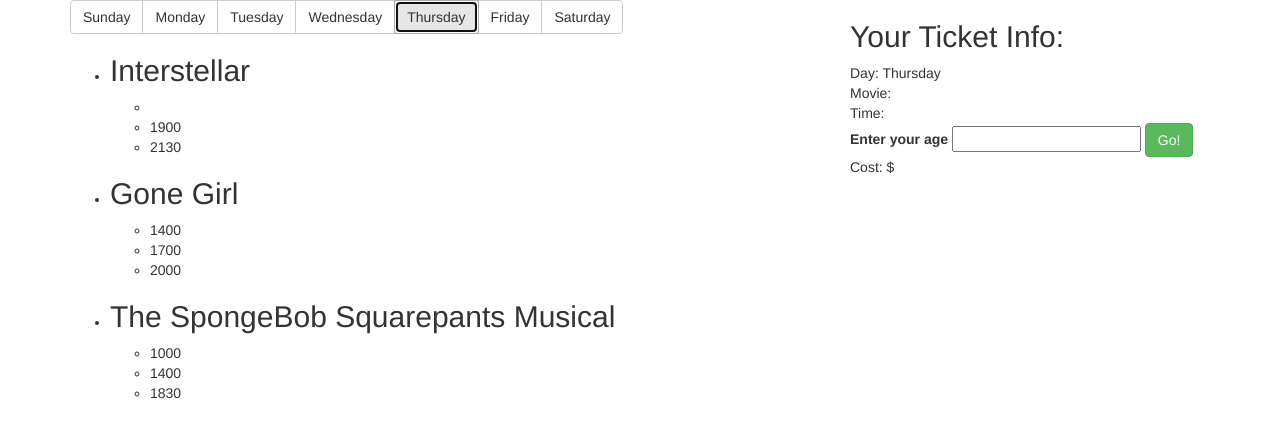
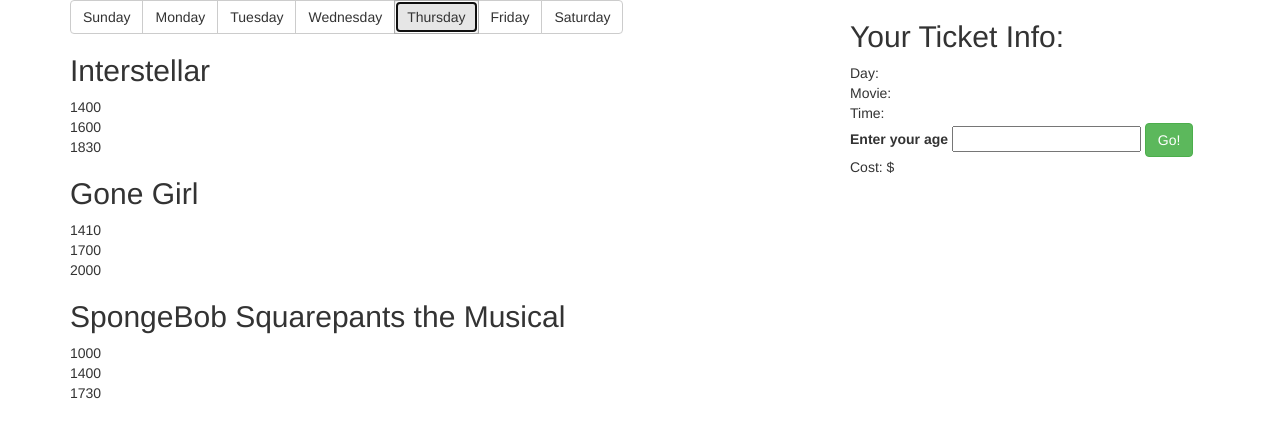
Before and after one commit to sajoy/movie-tickets, a plain HTML site: page index.html in a window 1280 px wide. Both pictures are taken after a click on the button "Thursday". Drawn offline with Linux system fonts and the light colour scheme.

Commit message:
add movie object and redo some html

```diff
--- a/index.html
+++ b/index.html
@@ -12,43 +12,18 @@
       <div class="row">
         <div class="col-md-8">
           <div class="btn-group" role="group" aria-label="...">
-            <button type="button" id="Sunday" class="btn btn-default">Sunday</button>
-            <button type="button" id="Monday" class="btn btn-default">Monday</button>
-            <button type="button" id="Tuesday" class="btn btn-default">Tuesday</button>
-            <button type="button" id="Wednesday" class="btn btn-default">Wednesday</button>
-            <button type="button" id="Thursday" class="btn btn-default">Thursday</button>
-            <button type="button" id="Friday" class="btn btn-default">Friday</button>
-            <button type="button" id="Saturday" class="btn btn-default">Saturday</button>
+            <button type="button" id="day1" class="btn btn-default">Sunday</button>
+            <button type="button" id="day2" class="btn btn-default">Monday</button>
+            <button type="button" id="day3" class="btn btn-default">Tuesday</button>
+            <button type="button" id="day4" class="btn btn-default">Wednesday</button>
+            <button type="button" id="day5" class="btn btn-default">Thursday</button>
+            <button type="button" id="day6" class="btn btn-default">Friday</button>
+            <button type="button" id="day7" class="btn btn-default">Saturday</button>
           </div>
-          <div id="movie-options">
-            <ul>
-              <li>
-                <h2 id='movie1'></h2>
-                <ul class="times1">
-                  <li> <span class="showtime1"></span>  </li>
-                  <li> <span class="showtime2"></span>  </li>
-                  <li> <span class="showtime3"></span>  </li>
-                </ul>
-              </li>
-              <li>
-                <h2 id='movie2'></h2>
-                <ul class="times2">
-                  <li> <span class="showtime1"></span>  </li>
-                  <li> <span class="showtime2"></span>  </li>
-                  <li> <span class="showtime3"></span>  </li>
-                </ul>
-              </li>
-              <li>
-                <h2 id='movie3'></h2>
-                <ul class="times3">
-                  <li> <span class="showtime1"></span>  </li>
-                  <li> <span class="showtime2"></span>  </li>
-                  <li> <span class="showtime3"></span>  </li>
-                </ul>
-              </li>
-            </ul>
 
-          </div>
+        <div id="movie-options">
+        </div>
+
         </div>
         <div class="col-md-4">
           <div id="show-price">
--- a/js/scripts.js
+++ b/js/scripts.js
@@ -14,10 +14,10 @@ var Ticket = {
      }
    },
    isMatinee: function() {
-     return (this.showtime < 1800) ? true : false;
+     return (this.movie.showtime < 1800) ? true : false;
    },
    isWeekend: function() {
-     return (this.day === 'Friday' || this.day === 'Saturday' || this.day === 'Sunday') ? true : false;
+     return (this.movie.day === 'Friday' || this.movie.day === 'Saturday' || this.movie.day === 'Sunday') ? true : false;
    },
    whatPrice: function() {
      if (this.isYoung()) {
@@ -30,39 +30,63 @@ var Ticket = {
    }
 };
 
+var Movie = {};
+
 
 $(function() {
   var newTicket = Object.create(Ticket);
 
-  $("#movie-options h2").text(newTicket.movieName);
+  var movie1 = Object.create(Movie);
+  movie1.name = "Interstellar";
+  movie1.showtimes = [1400, 1600,1830];
 
-  $('#Thursday').click(function() {
-    $('#movie1').text('Interstellar');
-    $('.showtime .times1 .showtime1').text('1600');
-    $('.times1 .showtime2').text('1900');
-    $('.times1 .showtime3').text('2130');
+  var movie2 = Object.create(Movie);
+  movie2.name = "Gone Girl";
+  movie2.showtimes = [1410, 1700,2000];
+
+  var movie3 = Object.create(Movie);
+  movie3.name = "SpongeBob Squarepants the Musical";
+  movie3.showtimes = [1000, 1400,1730];
+
+  var movies = [movie1, movie2, movie3];
 
 
+  $('#day5').click(function() {
+    var content = "";
 
-    $('#movie2').text('Gone Girl');
-    $('.times2 .showtime1').text('1400');
-    $('.times2 .showtime2').text('1700');
-    $('.times2 .showtime3').text('2000');
+    for (var i = 0; i < 3; i++) {
 
-    $('#movie3').text('The SpongeBob Squarepants Musical');
-    $('.times3 .showtime1').text('1000');
-    $('.times3 .showtime2').text('1400');
-    $('.times3 .showtime3').text('1830');
+      content = "<div class='movie'> <h2>";
+      content += movies[i].name;
+      content += "</h2>";
+
+      movies[i].showtimes.forEach(function(movieTime) {
+        content +="<span class='showtime'>" + movieTime + "</span><br>";
+      });
+
+      content += "</div>";
+
+      $('#movie-options').append(content);
+    }
 
 
 
 
 
+// Populating showtimes of movie1
 
-    newTicket.day = 'Thursday';
-    $("#ticket-day").text(newTicket.day);
+  $('.showtime').each(function() {
+    $(this).click(function() {
+      newTicket.showtime = this.innerHTML;
+      $("#ticket-showtime").text(newTicket.showtime);
+      newTicket.day = 'Thursday';
+      $("#ticket-day").text(newTicket.day);
+      alert(this.parent);
+    });
+  });
 
-// Populating showtimes of movie1
+
+
   for (var m = 1; m < 4; m++) {
     for (var i = 1; i < 4; i++) {
     var title = '#movie' + m;
```
Also changed, not shown: spec/specs.js (+44 -27 lines).
